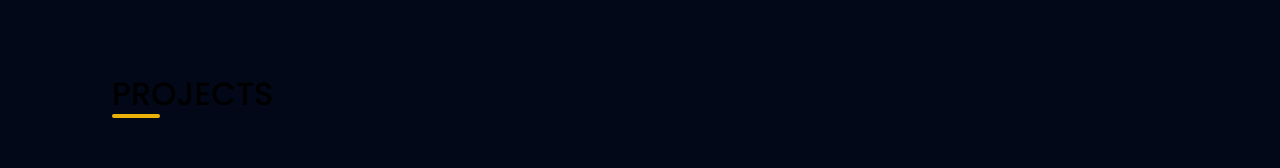
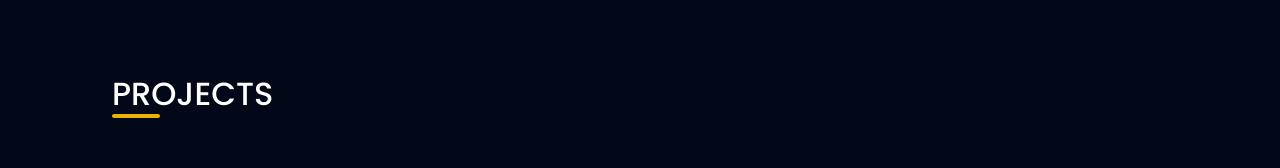
Before and after one commit to russellbanares322/personal-portfolio-v2, a React (Vite) app: page / in a window 1280 px wide. Shown: the part 714-882 px from the top of the page. Built offline with nearby package versions, Linux system fonts and the light colour scheme.

Commit message:
feat: apply theme change in projects section

```diff
--- a/src/components/projects/Projects.jsx
+++ b/src/components/projects/Projects.jsx
@@ -1,4 +1,4 @@
-import React, { useState } from "react";
+import React, { useContext, useState } from "react";
 import { Splide, SplideSlide } from "@splidejs/react-splide";
 import { projectsData } from "../../data/ProjectsData";
 import {
@@ -6,9 +6,11 @@ import {
   HiOutlineCode,
   HiOutlineCog,
 } from "react-icons/hi";
+import { ThemeContext } from "../context/ThemeContext";
 
 const Projects = () => {
   const [hoveredProjectId, setHoveredProjectId] = useState(null);
+  const { isDarkMode } = useContext(ThemeContext);
 
   const onShowProjectDetails = (selectedProjectId) => {
     setHoveredProjectId(selectedProjectId);
@@ -19,7 +21,11 @@ const Projects = () => {
   };
   return (
     <div className="page-padding">
-      <p className="section-title">Projects</p>
+      <p
+        className={`${isDarkMode ? "text-white" : "text-black"} section-title`}
+      >
+        Projects
+      </p>
       <div className="mt-16">
         <Splide
           options={{
```
